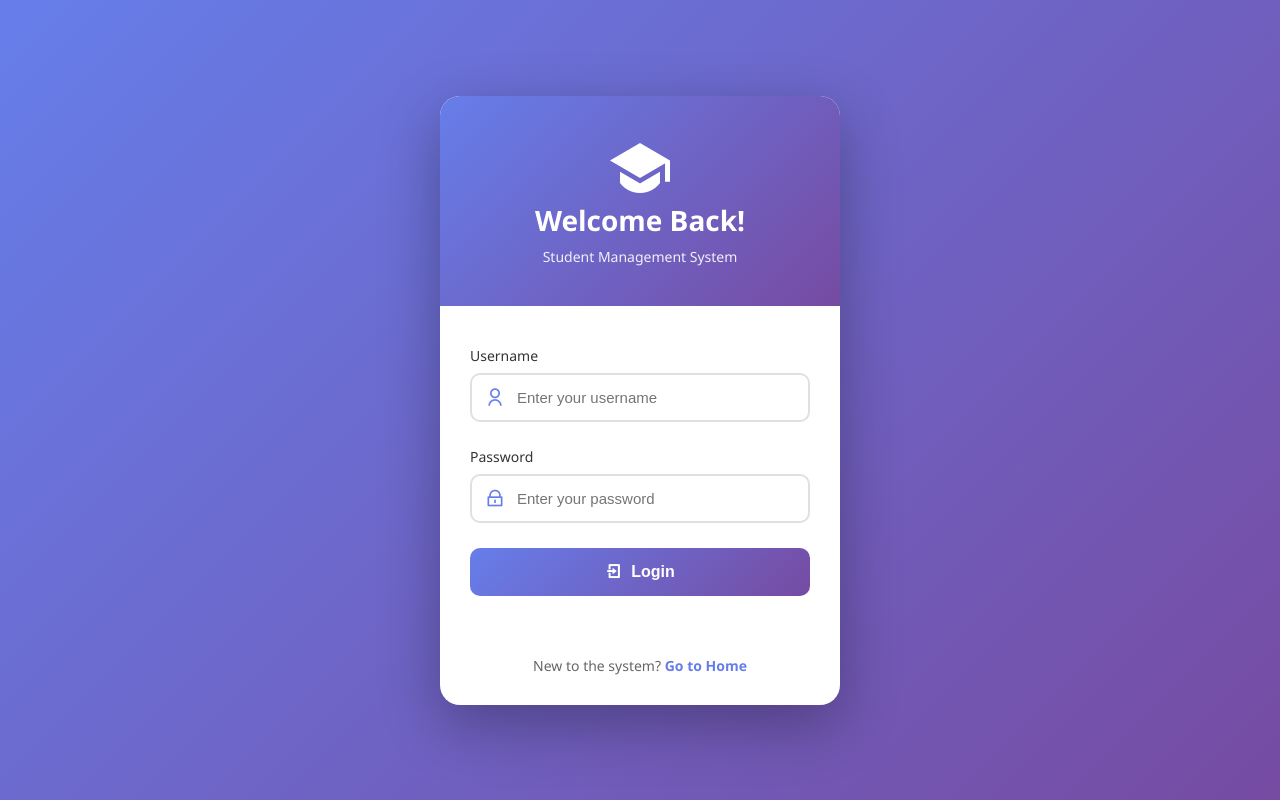
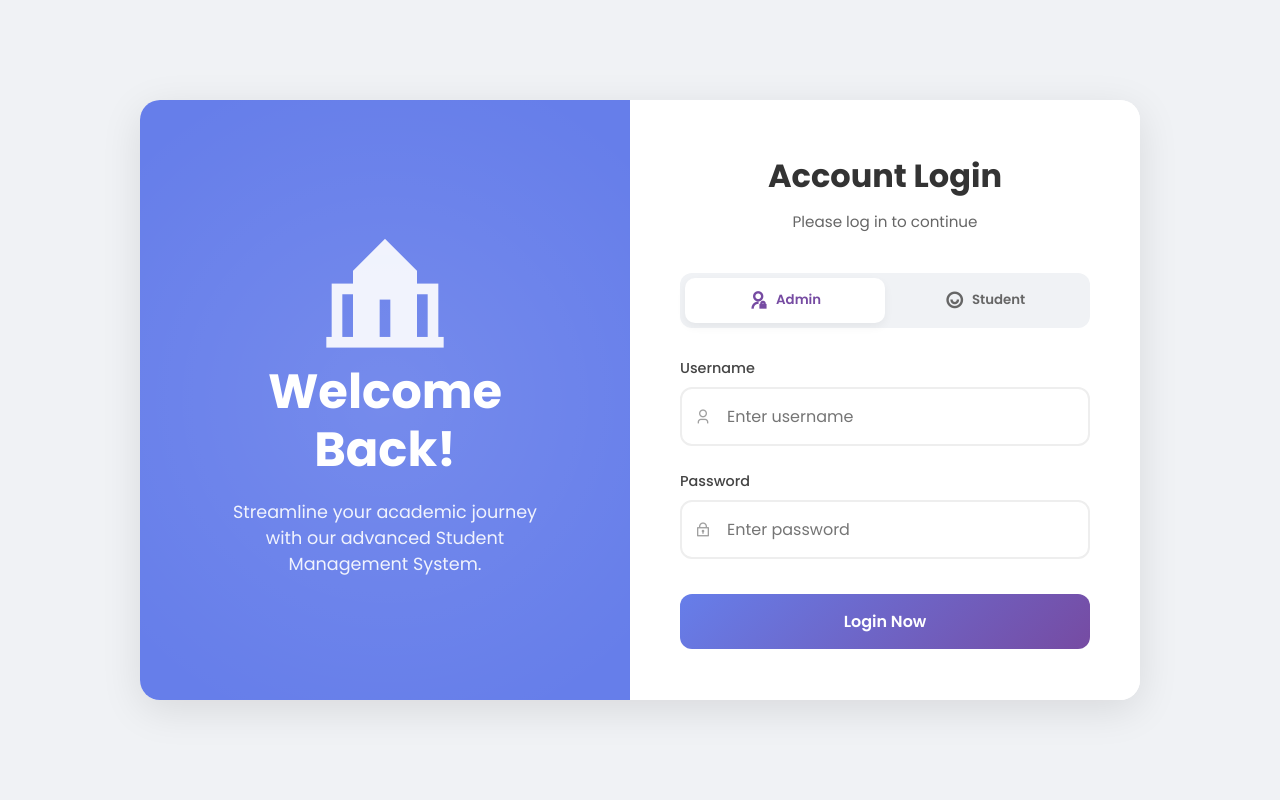
Before and after one commit to jayanthansenthilkumar/Flask, a Flask app: page /login in a window 1280 px wide. Run offline with Flask 3, Linux system fonts and the light colour scheme; some libraries are stand-ins or nearby versions.

```diff
--- a/app.py
+++ b/app.py
@@ -1,15 +1,48 @@
 # STUDENT MANAGEMENT SYSTEM - Flask Application for CRUD Operations
 
 from flask import Flask, render_template, request, jsonify, session, redirect, url_for
+from functools import wraps
 import mysql.connector
 
 app = Flask(__name__)
 app.secret_key = 'your-secret-key-here-change-in-production'  # Change this in production
+app.config['SESSION_COOKIE_HTTPONLY'] = True
+app.config['SESSION_COOKIE_SAMESITE'] = 'Lax'
+app.config['PERMANENT_SESSION_LIFETIME'] = 1800  # 30 minutes
 
 DB_HOST = 'localhost'
 DB_USER = 'root'
 DB_PASSWORD = ''
 DB_NAME = 'pycrud'
+
+# Session management decorators
+def login_required(f):
+    @wraps(f)
+    def decorated_function(*args, **kwargs):
+        if 'user_id' not in session:
+            return redirect(url_for('login_page'))
+        return f(*args, **kwargs)
+    return decorated_function
+
+def admin_required(f):
+    @wraps(f)
+    def decorated_function(*args, **kwargs):
+        if 'user_id' not in session:
+            return redirect(url_for('login_page'))
+        if session.get('role') != 'admin':
+            return redirect(url_for('student_dashboard'))
+        return f(*args, **kwargs)
+    return decorated_function
+
+def student_required(f):
+    @wraps(f)
+    def decorated_function(*args, **kwargs):
+        if 'user_id' not in session:
+            return redirect(url_for('login_page'))
+        if session.get('role') != 'student':
+            return redirect(url_for('admin_dashboard'))
+        return f(*args, **kwargs)
+    return decorated_function
 
 def get_db_connection():
     try:
@@ -60,10 +93,22 @@ def init_db():
 
 @app.route('/')
 def home():
+    # If already logged in, redirect to appropriate dashboard
+    if 'user_id' in session:
+        if session.get('role') == 'admin':
+            return redirect(url_for('admin_dashboard'))
+        elif session.get('role') == 'student':
+            return redirect(url_for('student_dashboard'))
     return render_template('index.html')
 
 @app.route('/login')
 def login_page():
+    # If already logged in, redirect to appropriate dashboard
+    if 'user_id' in session:
+        if session.get('role') == 'admin':
+            return redirect(url_for('admin_dashboard'))
+        elif session.get('role') == 'student':
+            return redirect(url_for('student_dashboard'))
     return render_template('login.html')
 
 @app.route('/api/login', methods=['POST'])
@@ -75,6 +120,7 @@ def login():
 
     username = data['username'].strip()
     password = data['password']
+    role = data.get('role', 'student') # Default to student if not provided
 
     connection = get_db_connection()
     if not connection:
@@ -82,14 +128,17 @@ def login():
 
     try:
         cursor = connection.cursor()
-        cursor.execute("SELECT id, username, role FROM users WHERE username = %s AND password = %s",
-                      (username, password))
+        # Verify both credentials AND role
+        cursor.execute("SELECT id, username, role FROM users WHERE username = %s AND password = %s AND role = %s",
+                      (username, password, role))
         user = cursor.fetchone()
 
         cursor.close()
         connection.close()
 
         if user:
+            session.clear()
+            session.permanent = True
             session['user_id'] = user[0]
             session['username'] = user[1]
             session['role'] = user[2]
@@ -99,7 +148,7 @@ def login():
             else:
                 return jsonify({"success": True, "role": "student", "redirect": "/studentDashboard"}), 200
         else:
-            return jsonify({"error": "Invalid username or password"}), 401
+            return jsonify({"error": "Invalid credentials or incorrect role"}), 401
     except Exception as error:
         if connection:
             connection.close()
@@ -111,22 +160,19 @@ def logout():
     return redirect(url_for('home'))
 
 @app.route('/adminDashboard')
+@admin_required
 def admin_dashboard():
-    if 'user_id' not in session or session.get('role') != 'admin':
-        return redirect(url_for('login_page'))
-    return render_template('adminDashboard.html')
+    return render_template('adminDashboard.html', username=session.get('username'))
 
 @app.route('/studentDashboard')
+@student_required
 def student_dashboard():
-    if 'user_id' not in session or session.get('role') != 'student':
-        return redirect(url_for('login_page'))
-    return render_template('studentDashboard.html')
+    return render_template('studentDashboard.html', username=session.get('username'))
 
 @app.route('/students')
+@login_required
 def students():
-    if 'user_id' not in session:
-        return redirect(url_for('login_page'))
-    return render_template('students.html')
+    return render_template('students.html', username=session.get('username'), role=session.get('role'))
 
 @app.route('/api/health')
 def health():
--- a/templates/login.html
+++ b/templates/login.html
@@ -4,263 +4,341 @@
     <meta charset="UTF-8">
     <meta name="viewport" content="width=device-width, initial-scale=1.0">
     <title>Login - Student Management System</title>
+    <!-- Remix Icons -->
     <link href="https://cdn.jsdelivr.net/npm/remixicon@3.5.0/fonts/remixicon.css" rel="stylesheet">
+    <!-- Google Fonts -->
+    <link href="https://fonts.googleapis.com/css2?family=Poppins:wght@300;400;500;600;700&display=swap" rel="stylesheet">
+    <!-- SweetAlert2 -->
     <script src="https://cdn.jsdelivr.net/npm/sweetalert2@11"></script>
     <style>
         * {
             margin: 0;
             padding: 0;
             box-sizing: border-box;
+            font-family: 'Poppins', sans-serif;
         }
 
         body {
-            font-family: 'Segoe UI', Tahoma, Geneva, Verdana, sans-serif;
-            background: linear-gradient(135deg, #667eea 0%, #764ba2 100%);
+            background-color: #f0f2f5;
             min-height: 100vh;
             display: flex;
+            align-items: center;
+            justify-content: center;
+        }
+
+        .container {
+            width: 100%;
+            max-width: 1000px;
+            background: #fff;
+            border-radius: 20px;
+            box-shadow: 0 10px 40px rgba(0, 0, 0, 0.1);
+            overflow: hidden;
+            display: flex;
+            min-height: 600px;
+            margin: 20px;
+        }
+
+        /* Left Side - Illustration/Branding */
+        .left-panel {
+            flex: 1;
+            background: linear-gradient(135deg, #667eea 0%, #667eea 100%);
+            color: white;
+            padding: 40px;
+            display: flex;
+            flex-direction: column;
             justify-content: center;
             align-items: center;
-            padding: 20px;
+            text-align: center;
+            position: relative;
+            overflow: hidden;
         }
 
-        .login-container {
-            background: white;
-            border-radius: 20px;
-            box-shadow: 0 20px 60px rgba(0, 0, 0, 0.3);
-            overflow: hidden;
-            width: 100%;
-            max-width: 400px;
-            animation: slideUp 0.5s ease;
+        .left-panel::before {
+            content: '';
+            position: absolute;
+            width: 150%;
+            height: 150%;
+            background: radial-gradient(circle, rgba(255,255,255,0.1) 0%, transparent 60%);
+            top: -25%;
+            left: -25%;
         }
 
-        @keyframes slideUp {
-            from {
-                opacity: 0;
-                transform: translateY(30px);
-            }
-            to {
-                opacity: 1;
-                transform: translateY(0);
-            }
+        .left-panel-content {
+            position: relative;
+            z-index: 2;
+        }
+
+        .left-panel h1 {
+            font-size: 3rem;
+            font-weight: 700;
+            margin-bottom: 20px;
+            line-height: 1.2;
+        }
+
+        .left-panel p {
+            font-size: 1.1rem;
+            opacity: 0.9;
+            max-width: 80%;
+            margin: 0 auto;
+        }
+
+        .illustration-icon {
+            font-size: 8rem;
+            margin-bottom: 30px;
+            opacity: 0.9;
+        }
+
+        /* Right Side - Login Form */
+        .right-panel {
+            flex: 1;
+            padding: 50px;
+            display: flex;
+            flex-direction: column;
+            justify-content: center;
+            background: white;
         }
 
         .login-header {
-            background: linear-gradient(135deg, #667eea 0%, #764ba2 100%);
-            padding: 40px 30px;
+            margin-bottom: 40px;
             text-align: center;
-            color: white;
         }
 
-        .login-header i {
-            font-size: 60px;
-            margin-bottom: 15px;
-        }
-
-        .login-header h1 {
-            font-size: 28px;
-            margin-bottom: 8px;
+        .login-header h2 {
+            font-size: 2rem;
+            color: #333;
+            margin-bottom: 10px;
         }
 
         .login-header p {
-            font-size: 14px;
-            opacity: 0.9;
+            color: #666;
+            font-size: 0.95rem;
         }
 
-        .login-body {
-            padding: 40px 30px;
+        /* Tabs Style */
+        .role-tabs {
+            display: flex;
+            background: #f0f2f5;
+            padding: 5px;
+            border-radius: 12px;
+            margin-bottom: 30px;
         }
 
+        .tab-btn {
+            flex: 1;
+            padding: 12px;
+            border: none;
+            background: transparent;
+            color: #666;
+            font-weight: 600;
+            cursor: pointer;
+            border-radius: 10px;
+            transition: all 0.3s ease;
+            display: flex;
+            align-items: center;
+            justify-content: center;
+            gap: 8px;
+        }
+
+        .tab-btn.active {
+            background: #fff;
+            color: #764ba2;
+            box-shadow: 0 4px 10px rgba(0,0,0,0.05);
+        }
+
+        .tab-btn i {
+            font-size: 1.2rem;
+        }
+
+        /* Form Styles */
         .form-group {
             margin-bottom: 25px;
+            position: relative;
         }
 
         .form-group label {
             display: block;
             margin-bottom: 8px;
-            color: #333;
+            color: #444;
             font-weight: 500;
-            font-size: 14px;
+            font-size: 0.9rem;
         }
 
-        .input-group {
+        .input-wrapper {
             position: relative;
         }
 
-        .input-group i {
+        .input-wrapper i {
             position: absolute;
             left: 15px;
             top: 50%;
             transform: translateY(-50%);
-            color: #667eea;
-            font-size: 20px;
+            color: #a0a0a0;
+            transition: 0.3s;
         }
 
         .form-control {
             width: 100%;
-            padding: 14px 15px 14px 45px;
-            border: 2px solid #e0e0e0;
-            border-radius: 10px;
-            font-size: 15px;
-            transition: all 0.3s ease;
+            padding: 15px 15px 15px 45px;
+            border: 2px solid #eee;
+            border-radius: 12px;
+            font-size: 1rem;
+            transition: all 0.3s;
             outline: none;
         }
 
         .form-control:focus {
-            border-color: #667eea;
-            box-shadow: 0 0 0 3px rgba(102, 126, 234, 0.1);
+            border-color: #764ba2;
+            background: #fdfafd;
         }
 
-        .btn-login {
+        .form-control:focus + i {
+            color: #764ba2;
+        }
+
+        .btn-submit {
             width: 100%;
             padding: 15px;
             background: linear-gradient(135deg, #667eea 0%, #764ba2 100%);
             color: white;
             border: none;
-            border-radius: 10px;
-            font-size: 16px;
+            border-radius: 12px;
+            font-size: 1rem;
             font-weight: 600;
             cursor: pointer;
-            transition: all 0.3s ease;
-            display: flex;
-            align-items: center;
-            justify-content: center;
-            gap: 10px;
+            transition: transform 0.2s, box-shadow 0.2s;
+            margin-top: 10px;
         }
 
-        .btn-login:hover {
+        .btn-submit:hover {
             transform: translateY(-2px);
-            box-shadow: 0 10px 20px rgba(102, 126, 234, 0.3);
+            box-shadow: 0 5px 15px rgba(118, 75, 162, 0.4);
         }
 
-        .btn-login:active {
+        .btn-submit:active {
             transform: translateY(0);
         }
 
-        .btn-login:disabled {
-            opacity: 0.6;
-            cursor: not-allowed;
+        .btn-submit:disabled {
+            opacity: 0.7;
+            cursor: wait;
         }
 
-        .login-footer {
-            text-align: center;
-            padding: 20px 30px 30px;
-            color: #666;
-            font-size: 14px;
-        }
-
-        .login-footer a {
-            color: #667eea;
-            text-decoration: none;
-            font-weight: 600;
-        }
-
-        .login-footer a:hover {
-            text-decoration: underline;
-        }
-
-        .demo-credentials {
-            background: #f8f9ff;
-            border-left: 4px solid #667eea;
-            padding: 15px;
-            margin-bottom: 25px;
-            border-radius: 5px;
-        }
-
-        .demo-credentials h4 {
-            color: #667eea;
-            margin-bottom: 10px;
-            font-size: 14px;
-        }
-
-        .demo-credentials p {
-            margin: 5px 0;
-            font-size: 13px;
-            color: #555;
-        }
-
-        .demo-credentials strong {
-            color: #333;
+        /* Mobile Responsiveness */
+        @media (max-width: 768px) {
+            .container {
+                flex-direction: column;
+                margin: 0;
+                height: 100vh;
+                border-radius: 0;
+            }
+            .left-panel {
+                display: none;
+            }
+            .right-panel {
+                padding: 30px;
+            }
         }
     </style>
 </head>
 <body>
-    <div class="login-container">
-        <div class="login-header">
-            <i class="ri-graduation-cap-fill"></i>
-            <h1>Welcome Back!</h1>
-            <p>Student Management System</p>
+    <div class="container">
+        <!-- Move login to right side as requested via order or structure -->
+
+        <!-- Left Panel: Branding -->
+        <div class="left-panel">
+            <div class="left-panel-content">
+                <i class="ri-school-fill illustration-icon"></i>
+                <h1>Welcome<br>Back!</h1>
+                <p>Streamline your academic journey with our advanced Student Management System.</p>
+            </div>
         </div>
 
-        <div class="login-body">
-            <!-- <div class="demo-credentials">
-                <h4>Demo Credentials:</h4>
-                <p><strong>Admin:</strong> admin / admin123</p>
-                <p><strong>Student:</strong> student / student123</p>
-            </div> -->
+        <!-- Right Panel: Login Form -->
+        <div class="right-panel">
+            <div class="login-header">
+                <h2>Account Login</h2>
+                <p>Please log in to continue</p>
+            </div>
+
+            <div class="role-tabs">
+                <button class="tab-btn active" onclick="setRole('admin')" id="tab-admin">
+                    <i class="ri-admin-line"></i> Admin
+                </button>
+                <button class="tab-btn" onclick="setRole('student')" id="tab-student">
+                    <i class="ri-user-smile-line"></i> Student
+                </button>
+            </div>
 
             <form id="loginForm">
                 <div class="form-group">
-                    <label for="username">Username</label>
-                    <div class="input-group">
-                        <i class="ri-user-line"></i>
-                        <input type="text" id="username" name="username" class="form-control"
-                               placeholder="Enter your username" required autocomplete="username">
+                    <label>Username</label>
+                    <div class="input-wrapper">
+                        <input type="text" id="username" class="form-control" placeholder="Enter username" required>
+                        <i class="ri-user-3-line"></i>
                     </div>
                 </div>
 
                 <div class="form-group">
-                    <label for="password">Password</label>
-                    <div class="input-group">
-                        <i class="ri-lock-line"></i>
-                        <input type="password" id="password" name="password" class="form-control"
-                               placeholder="Enter your password" required autocomplete="current-password">
+                    <label>Password</label>
+                    <div class="input-wrapper">
+                        <input type="password" id="password" class="form-control" placeholder="Enter password" required>
+                        <i class="ri-lock-2-line"></i>
                     </div>
                 </div>
 
-                <button type="submit" class="btn-login" id="loginBtn">
-                    <i class="ri-login-box-line"></i>
-                    Login
+                <button type="submit" class="btn-submit" id="loginBtn">
+                    Login Now
                 </button>
             </form>
-        </div>
-
-        <div class="login-footer">
-            <p>New to the system? <a href="/">Go to Home</a></p>
         </div>
     </div>
 
     <script>
+        let currentRole = 'admin'; // Default
+
+        function setRole(role) {
+            currentRole = role;
+
+            // Update Tab UI
+            document.querySelectorAll('.tab-btn').forEach(btn => btn.classList.remove('active'));
+            document.getElementById(`tab-${role}`).classList.add('active');
+
+            // Optional: Update placeholder or focus
+            document.getElementById('username').focus();
+        }
+
         const loginForm = document.getElementById('loginForm');
         const loginBtn = document.getElementById('loginBtn');
-        const usernameInput = document.getElementById('username');
-        const passwordInput = document.getElementById('password');
 
         loginForm.addEventListener('submit', async (e) => {
             e.preventDefault();
 
-            const username = usernameInput.value.trim();
-            const password = passwordInput.value;
+            const username = document.getElementById('username').value.trim();
+            const password = document.getElementById('password').value;
 
-            if (!username || !password) {
+            if(!username || !password) {
                 Swal.fire({
                     icon: 'warning',
-                    title: 'Missing Information',
-                    text: 'Please enter both username and password',
-                    confirmButtonColor: '#667eea'
+                    title: 'Oops...',
+                    text: 'Please fill in all fields!',
+                    confirmButtonColor: '#764ba2'
                 });
                 return;
             }
 
+            // Loading State
             loginBtn.disabled = true;
-            loginBtn.innerHTML = '<i class="ri-loader-4-line"></i> Logging in...';
+            loginBtn.textContent = 'Authenticating...';
 
             try {
                 const response = await fetch('/api/login', {
                     method: 'POST',
-                    headers: {
-                        'Content-Type': 'application/json'
-                    },
-                    body: JSON.stringify({ username, password })
+                    headers: { 'Content-Type': 'application/json' },
+                    body: JSON.stringify({
+                        username,
+                        password,
+                        role: currentRole
+                    })
                 });
 
                 const data = await response.json();
@@ -268,9 +346,8 @@
                 if (response.ok) {
                     Swal.fire({
                         icon: 'success',
-                        title: 'Login Successful!',
-                        text: `Welcome ${username}!`,
-                        confirmButtonColor: '#667eea',
+                        title: 'Success!',
+                        text: 'Logging you in...',
                         timer: 1500,
                         showConfirmButton: false
                     }).then(() => {
@@ -281,20 +358,21 @@
                         icon: 'error',
                         title: 'Login Failed',
                         text: data.error || 'Invalid credentials',
-                        confirmButtonColor: '#667eea'
+                        confirmButtonColor: '#764ba2'
                     });
                     loginBtn.disabled = false;
-                    loginBtn.innerHTML = '<i class="ri-login-box-line"></i> Login';
+                    loginBtn.textContent = 'Login Now';
                 }
             } catch (error) {
+                console.error(error);
                 Swal.fire({
                     icon: 'error',
                     title: 'Error',
-                    text: 'An error occurred. Please try again.',
-                    confirmButtonColor: '#667eea'
+                    text: 'Something went wrong. Please try again.',
+                    confirmButtonColor: '#764ba2'
                 });
                 loginBtn.disabled = false;
-                loginBtn.innerHTML = '<i class="ri-login-box-line"></i> Login';
+                loginBtn.textContent = 'Login Now';
             }
         });
     </script>
--- a/templates/studentDashboard.html
+++ b/templates/studentDashboard.html
@@ -60,7 +60,7 @@
         <!-- Page Content -->
         <div class="page-content">
             <!-- Welcome Banner -->
-            <div class="welcome-banner" style="background: linear-gradient(135deg, #667eea 0%, #764ba2 100%); padding: 30px; border-radius: 15px; margin-bottom: 30px; color: white;">
+            <div class="welcome-banner" style="background: #6c5ce7; padding: 30px; border-radius: 12px; margin-bottom: 30px; color: white; box-shadow: 0 2px 10px rgba(41, 128, 185, 0.2);">
                 <h2 style="margin-bottom: 10px;"><i class="ri-emotion-happy-line"></i> Welcome to Student Portal!</h2>
                 <p style="opacity: 0.9;">View and explore student information in the system</p>
             </div>
@@ -115,7 +115,7 @@
                     <a href="/students" class="quick-card" style="text-decoration: none; color: inherit;">
                         <div class="stat-card" style="cursor: pointer; transition: transform 0.3s;">
                             <div style="text-align: center; padding: 20px;">
-                                <i class="ri-group-line" style="font-size: 48px; color: #667eea; margin-bottom: 15px;"></i>
+                                <i class="ri-group-line" style="font-size: 48px; color: #6c5ce7; margin-bottom: 15px;"></i>
                                 <h4>View All Students</h4>
                                 <p style="color: #666; font-size: 14px; margin-top: 8px;">Browse student records</p>
                             </div>
```
Also changed, not shown: static/styles.css (+29 -25 lines), templates/index.html (+33 -19 lines).
